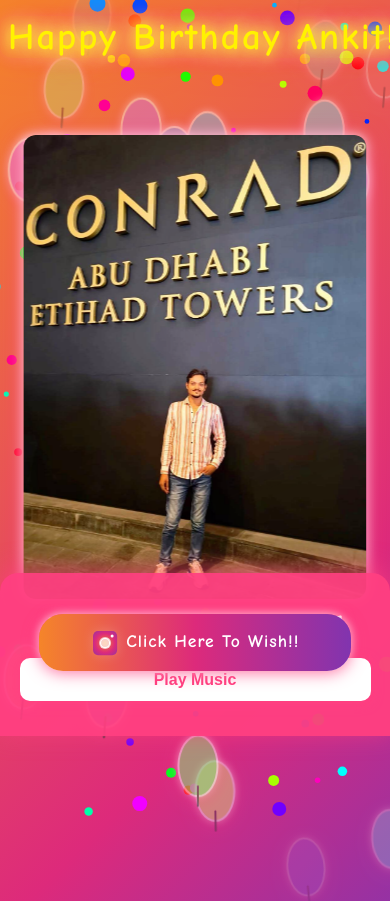
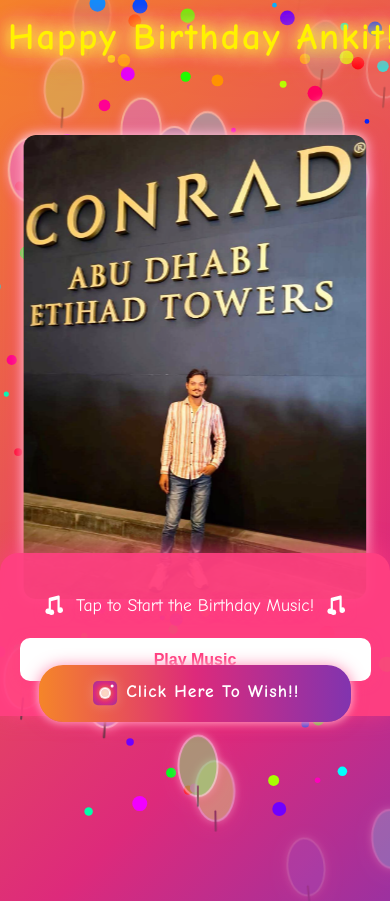
Before and after one commit to MO-SushilM-41196/testupload, a plain HTML site: page Birthday.html in a window 390 px wide. Shown: the top 901 px of the page. Drawn offline with Linux system fonts and the light colour scheme.

Commit message:
sample html added3

```diff
--- a/Birthday.html
+++ b/Birthday.html
@@ -323,7 +323,7 @@
     @media (max-width: 600px) {
       #audio-overlay {
         top: auto !important;
-        bottom: 108px !important;
+        bottom: 128px !important;
         left: 0 !important;
         width: 100vw !important;
         height: auto !important;
@@ -458,7 +458,7 @@
         min-width: 180px;
         box-shadow: 0 2px 16px #ff4081bb, 0 0 8px #fff;
         display: flow-root;
-        margin-top: 160%;
+        margin-top: 173%;
       }
     }
 
@@ -512,8 +512,8 @@
   </div>
   <button id="wish-btn">Click Here To Wish!!</button>
   <audio>
-    <source src="https://s31.aconvert.com/convert/p3r68-cdx67/rcxme-uct9c.mp3" type="audio/mpeg" />
-    <!-- <source src="https://www.soundhelix.com/examples/mp3/SoundHelix-Song-1.mp3" type="audio/mpeg" /> -->
+    <!-- <source src="https://s31.aconvert.com/convert/p3r68-cdx67/rcxme-uct9c.mp3" type="audio/mpeg" /> -->
+    <source src="https://www.soundhelix.com/examples/mp3/SoundHelix-Song-1.mp3" type="audio/mpeg" />
     Your browser does not support the audio element.
   </audio>
   <script>
```
